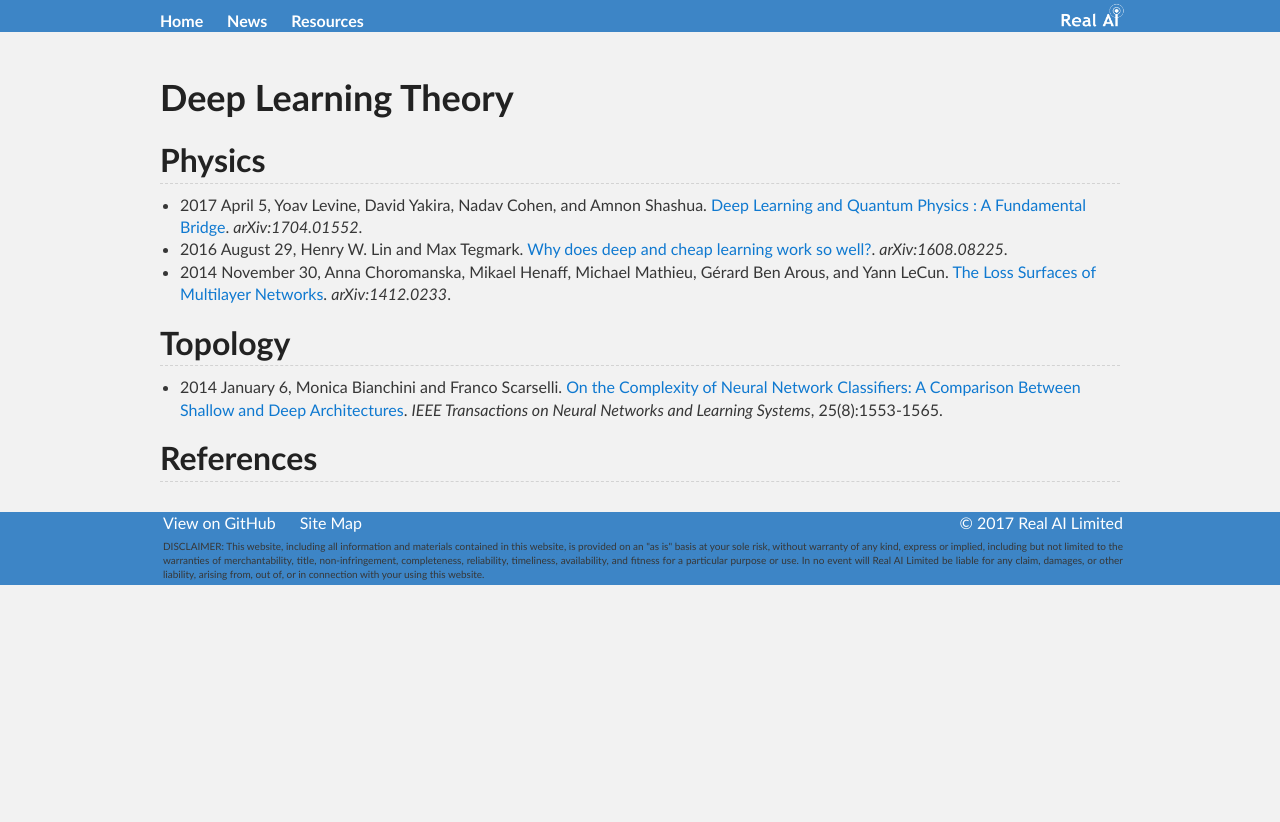
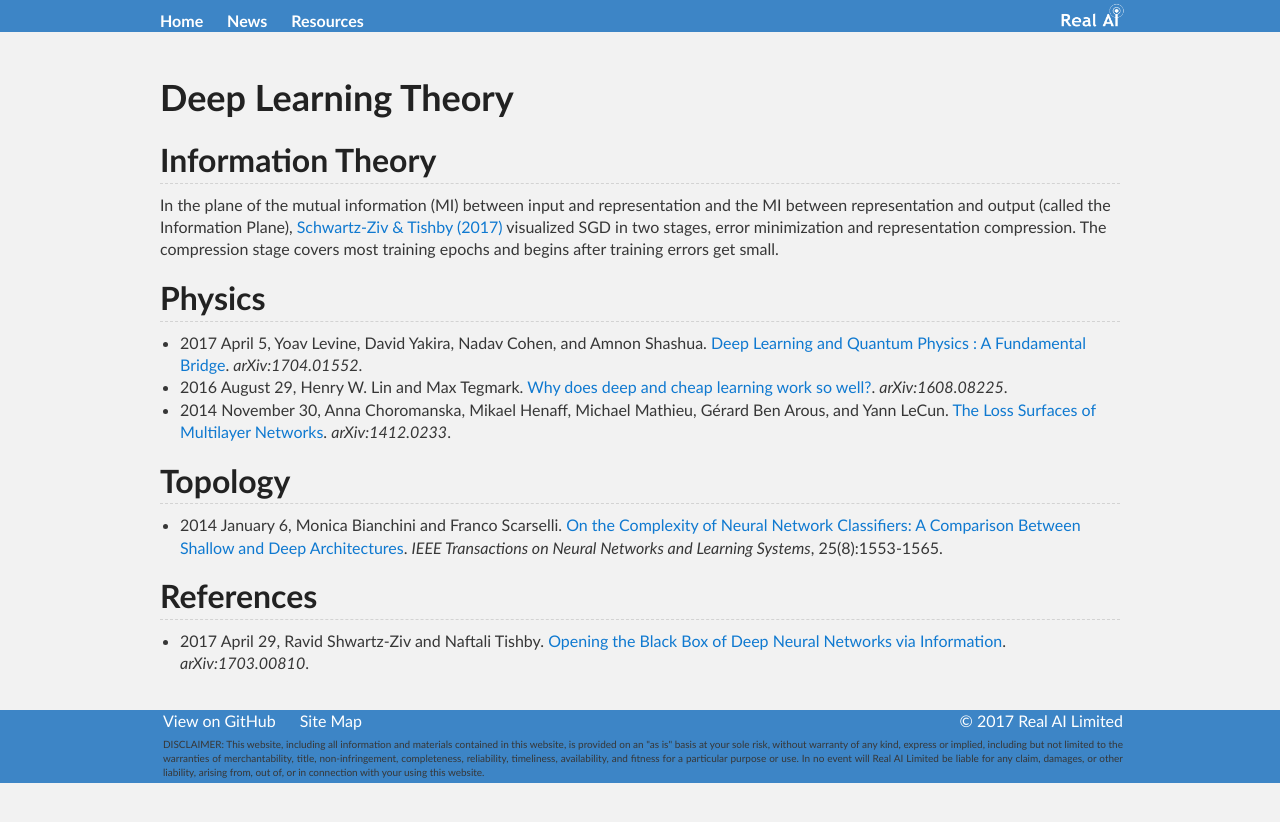
Before and after one commit to Tonywuhk/realai.org, a Jekyll site: the page built from deep-learning-theory.md, in a window 1280 px wide. Shown: the top 822 px of the page. Built offline with Jekyll 4.4.1, drawn with Linux system fonts in a browser that asks for light colours; our own code applies the rules of GitHub Pages for plain Markdown files; comment, search, counter and statistics services are not loaded; the repository's description, which GitHub fills in, is left out.

Commit message:
Update deep-learning-theory.md

```diff
--- a/deep-learning-theory.md
+++ b/deep-learning-theory.md
@@ -2,6 +2,10 @@
 permalink: /deep-learning-theory/
 ---
 # Deep Learning Theory
+
+## Information Theory
+
+In the plane of the mutual information (MI) between input and representation and the MI between representation and output (called the Information Plane), [Schwartz-Ziv & Tishby (2017)](https://arxiv.org/abs/1703.00810) visualized SGD in two stages, error minimization and representation compression. The compression stage covers most training epochs and begins after training errors get small.
 
 ## Physics
 
@@ -14,3 +18,5 @@ permalink: /deep-learning-theory/
 * 2014 January 6, Monica Bianchini and Franco Scarselli. [On the Complexity of Neural Network Classifiers: A Comparison Between Shallow and Deep Architectures](http://ieeexplore.ieee.org/document/6697897/). *IEEE Transactions on Neural Networks and Learning Systems*, 25(8):1553-1565.
 
 ## References
+
+* 2017 April 29, Ravid Shwartz-Ziv and Naftali Tishby. [Opening the Black Box of Deep Neural Networks via Information](https://arxiv.org/abs/1703.00810). *arXiv:1703.00810*.
```
